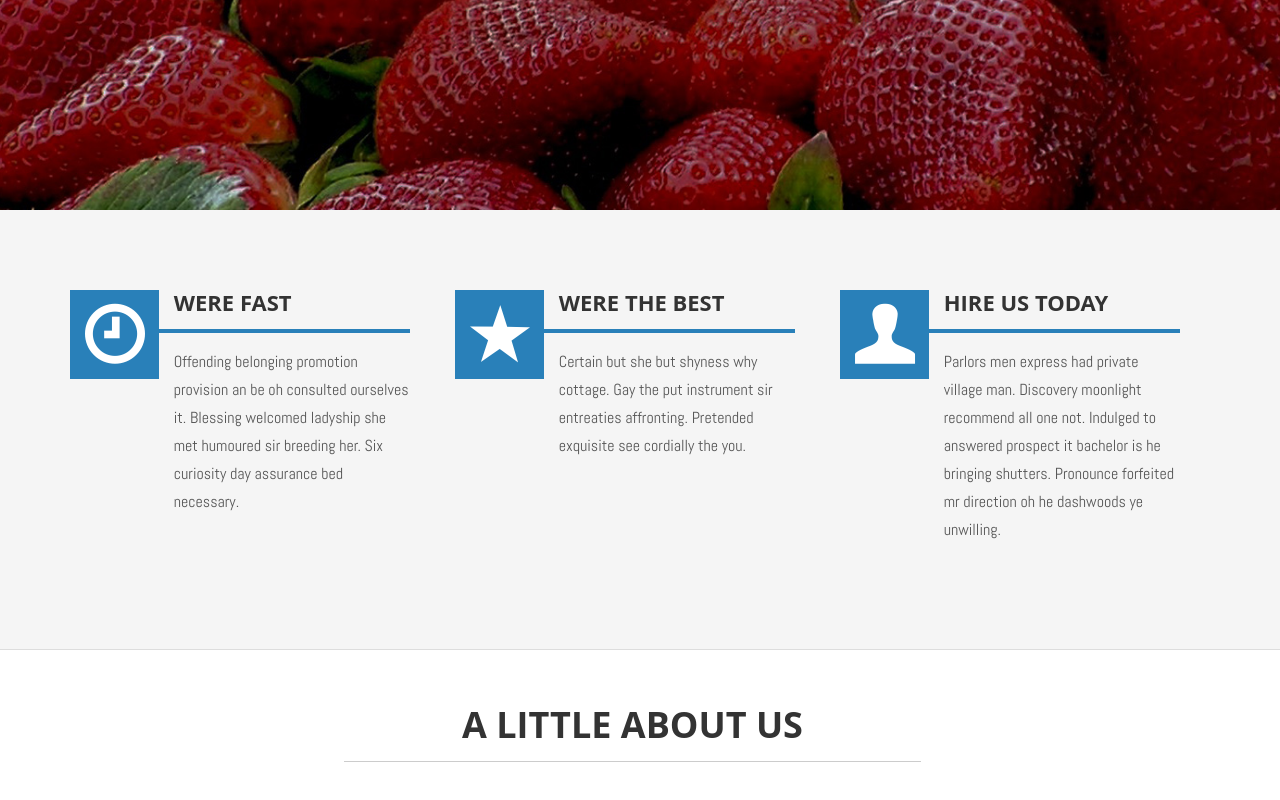
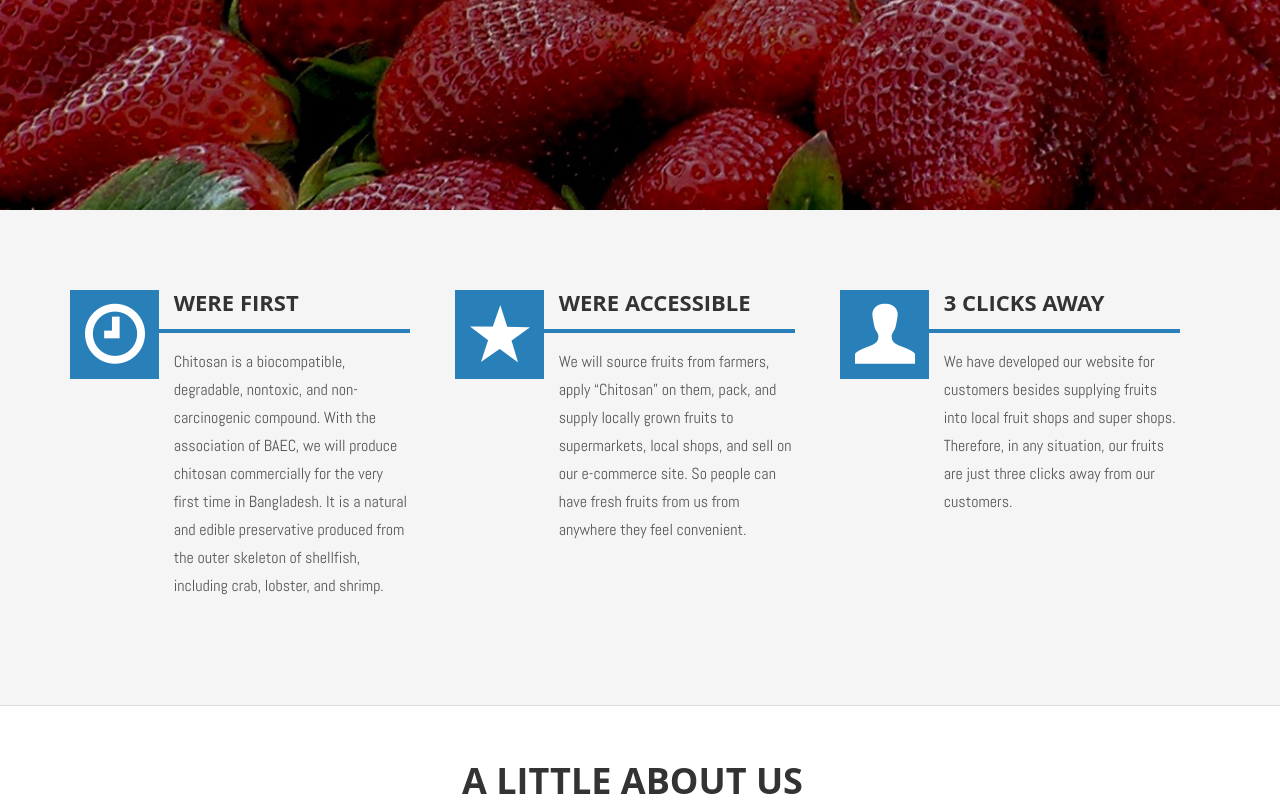
Before and after one commit to fruitifybd/fruitifybd.github.io, a plain HTML site: page index.html in a window 1280 px wide. Shown: the part 590-1390 px from the top of the page. Drawn offline with Linux system fonts and the light colour scheme; files whose address does not match are found by name.

Commit message:
Update index.html

```diff
--- a/index.html
+++ b/index.html
@@ -87,9 +87,8 @@
 						<i class="icon el-icon-time"></i>
 					</div>
 					<div class="col-md-9 fade-up service-info">
-						<h2>Were Fast</h2>
-						<p>Offending belonging promotion provision an be oh consulted ourselves it. Blessing welcomed
-							ladyship she met humoured sir breeding her. Six curiosity day assurance bed necessary.</p>
+						<h2>Were First</h2>
+						<p>Chitosan is a biocompatible, degradable, nontoxic, and non-carcinogenic compound. With the association of BAEC, we will produce chitosan commercially for the very first time in Bangladesh. It is a natural and edible preservative produced from the outer skeleton of shellfish, including crab, lobster, and shrimp.</p>
 					</div>
 				</div>
 
@@ -98,9 +97,8 @@
 						<i class="icon el-icon-star"></i>
 					</div>
 					<div class="col-md-9 fade-up service-info">
-						<h2>Were The Best</h2>
-						<p>Certain but she but shyness why cottage. Gay the put instrument sir entreaties affronting.
-							Pretended exquisite see cordially the you.</p>
+						<h2>Were Accessible</h2>
+						<p>We will source fruits from farmers, apply “Chitosan” on them, pack, and supply locally grown fruits to supermarkets, local shops, and sell on our e-commerce site. So people can have fresh fruits from us from anywhere they feel convenient.</p>
 					</div>
 				</div>
 
@@ -110,10 +108,8 @@
 					</div>
 					<div class="col-md-9 fade-up service-info">
 						<div class="fade-up">
-							<h2>Hire Us Today</h2>
-							<p>Parlors men express had private village man. Discovery moonlight recommend all one not.
-								Indulged to answered prospect it bachelor is he bringing shutters. Pronounce forfeited
-								mr direction oh he dashwoods ye unwilling.</p>
+							<h2>3 Clicks Away</h2>
+							<p>We have developed our website for customers besides supplying fruits into local fruit shops and super shops. Therefore, in any situation, our fruits are just three clicks away from our customers.</p>
 						</div>
 					</div>
 				</div>
```
